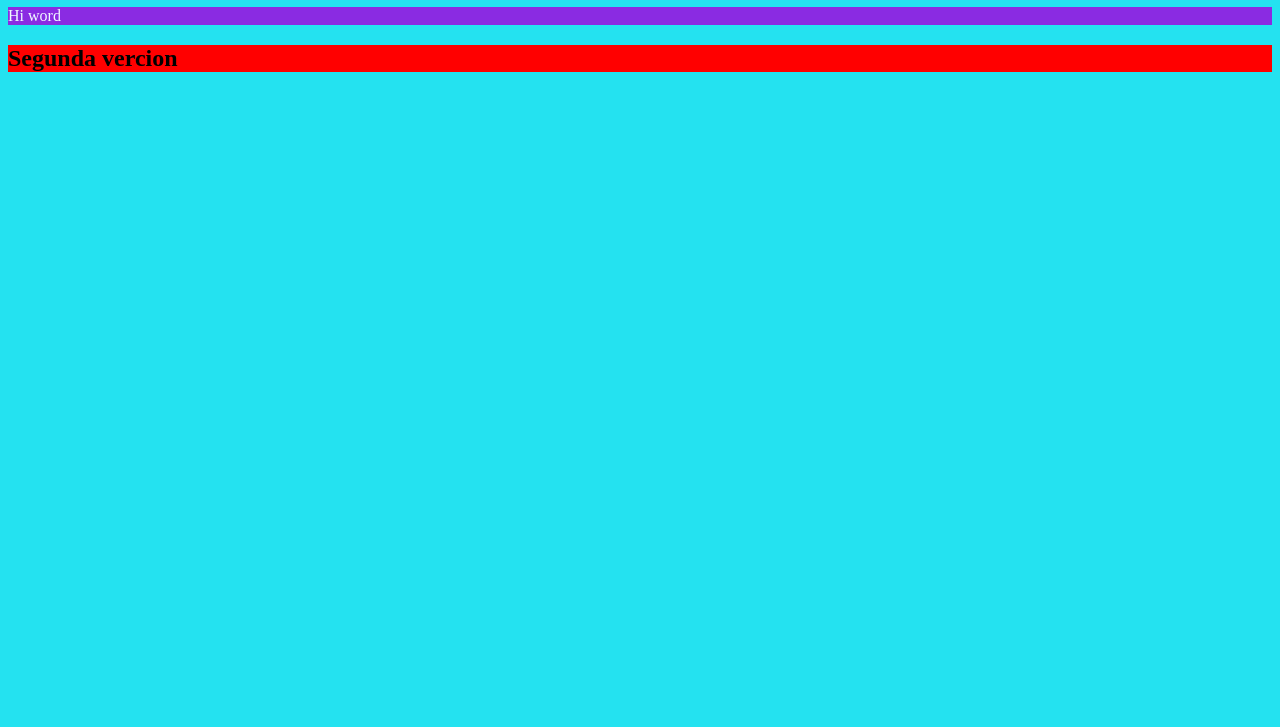
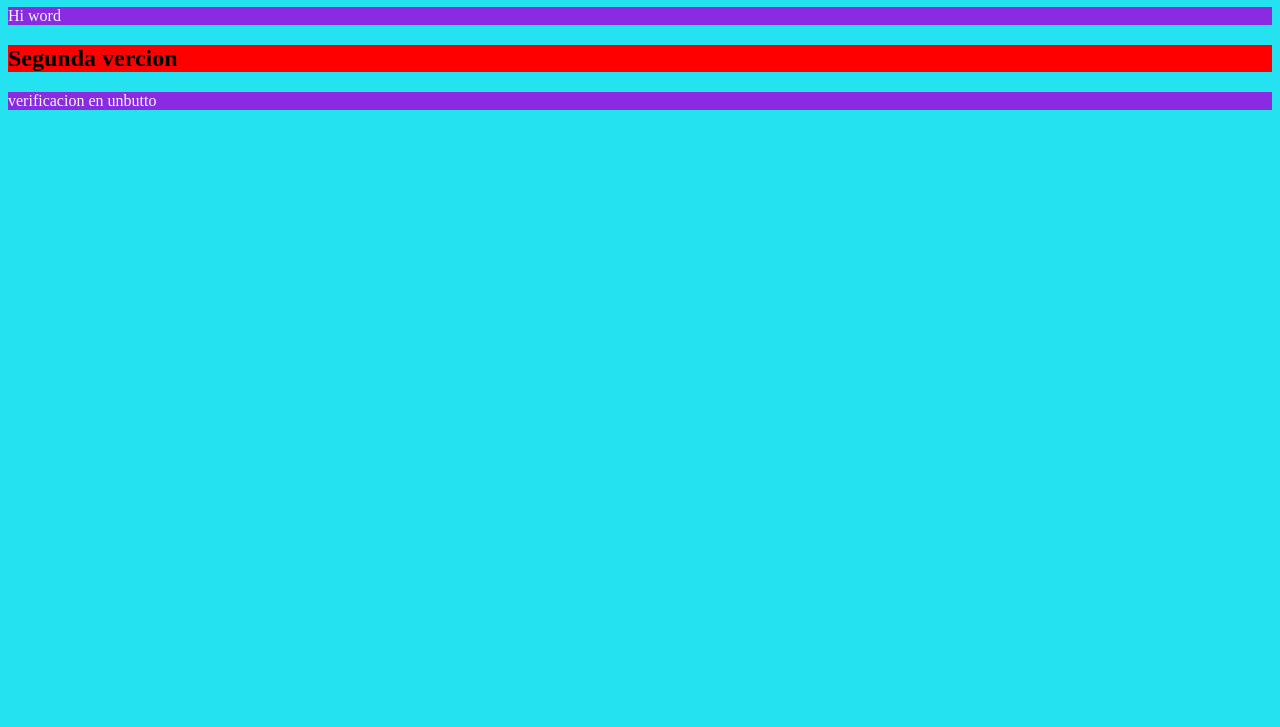
Before and after one commit to myarcangel007/ProyectoUnbutto, a plain HTML site: page index.html in a window 1280 px wide. Shown: the part 73-800 px from the top of the page. Drawn offline with Linux system fonts and the light colour scheme.

Commit message:
verificacion

```diff
--- a/index.html
+++ b/index.html
@@ -12,5 +12,6 @@
     <h1>Hola mundo</h1>
     <P>Hi word</P>
     <h2>Segunda vercion</h2>
+    <p>verificacion en unbutto</p>
 </body>
 </html>
```
